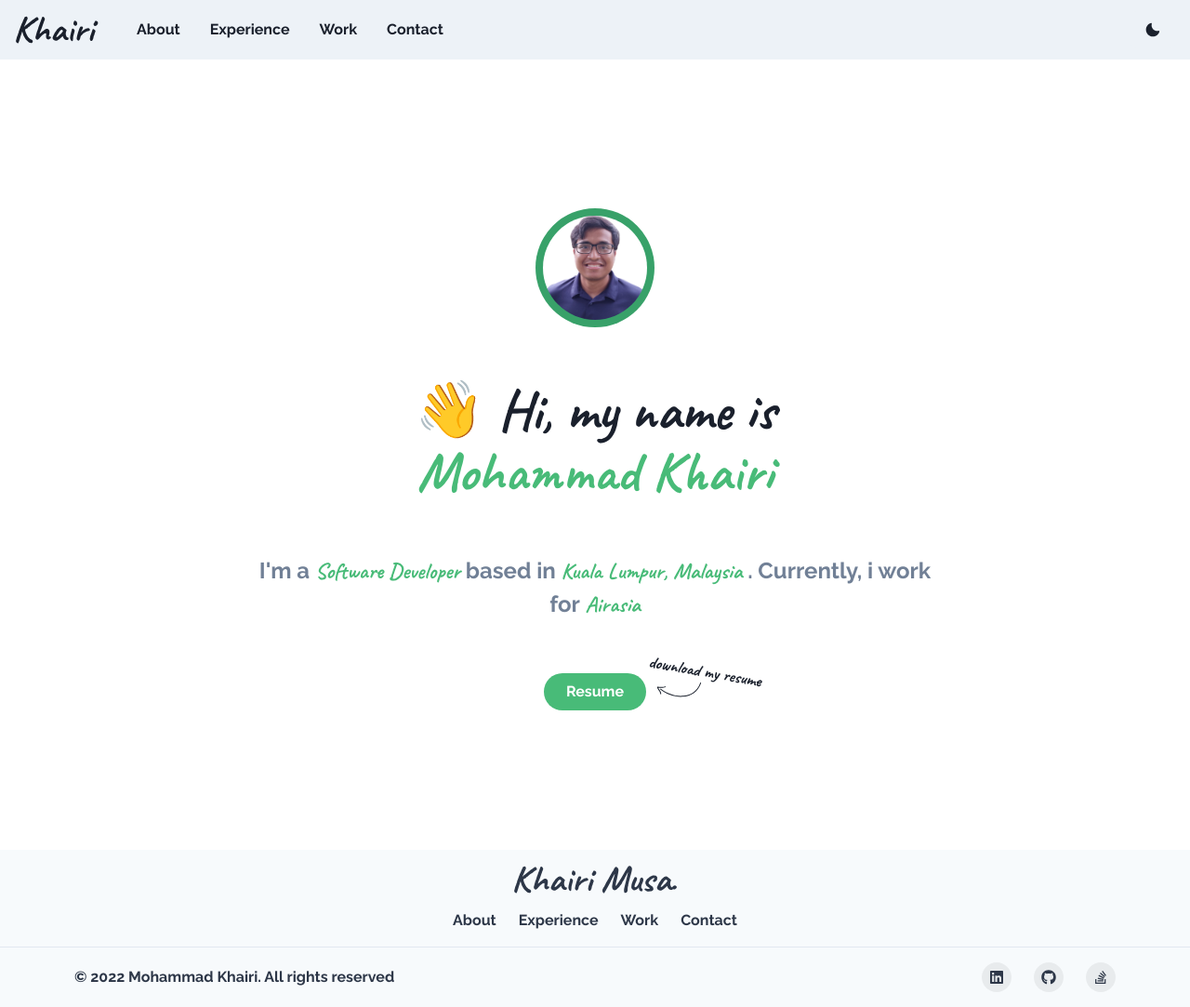
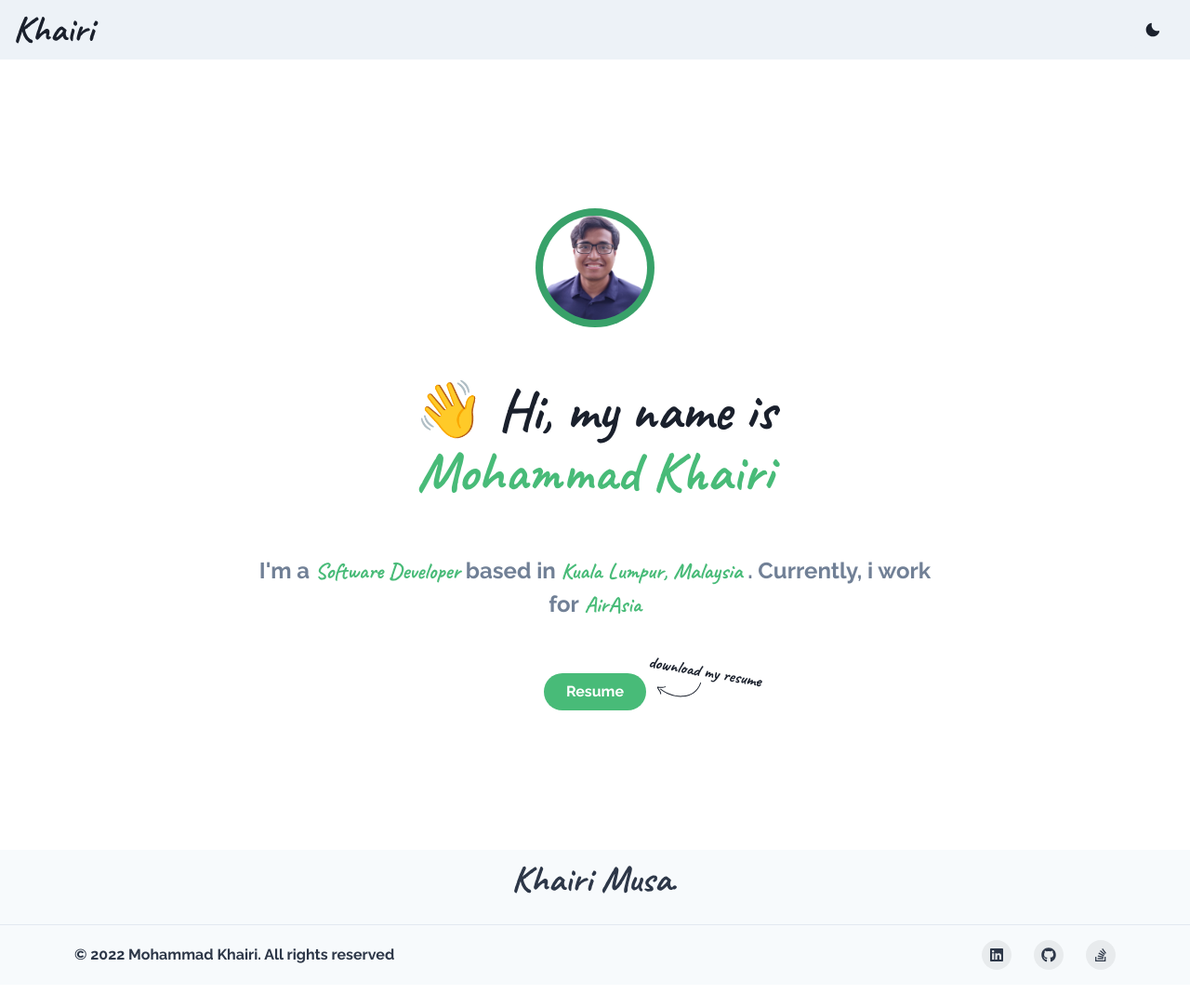
Before and after one commit to khairimusa/kairi-portfolio, a React (Create React App) app: page / in a window 1280 px wide. Shown: the whole page at 93% size. After the commit the page ends 1059 px from the top, so only its background shows below. Built offline with nearby package versions, Linux system fonts and the light colour scheme.

Commit message:
update ui

```diff
--- a/src/components/Footer.tsx
+++ b/src/components/Footer.tsx
@@ -57,10 +57,10 @@ export default function Footer() {
         align={'center'}>
         <LogoFull />
         <Stack direction={'row'} spacing={6}>
-          <Link href={'#'}>About</Link>
-          <Link href={'#'}>Experience</Link>
-          <Link href={'#'}>Work</Link>
-          <Link href={'#'}>Contact</Link>
+          {/* <Link href={'/'}>About</Link>
+          <Link href={'/src/components/WorkInProgress.tsx'}>Experience</Link>
+          <Link href={'/src/components/WorkInProgress.tsx'}>Work</Link>
+          <Link href={'/src/components/WorkInProgress.tsx'}>Contact</Link> */}
         </Stack>
       </Container>
 
--- a/src/components/Hero.tsx
+++ b/src/components/Hero.tsx
@@ -10,6 +10,7 @@ import {
   createIcon,
   Avatar,
   Center,
+  Link,
 } from '@chakra-ui/react';
 
 export default function Hero() {
@@ -45,7 +46,7 @@ export default function Hero() {
           <Heading
             fontWeight={600}
             fontFamily={'Caveat'}
-            fontSize={{ base: '2xl', sm: '4xl', md: '6xl' }}
+            fontSize={{ base: '4xl', sm: '4xl', md: '6xl' }}
             lineHeight={'110%'}>
 
             👋 Hi, my name is <br />
@@ -57,7 +58,7 @@ export default function Hero() {
             <Text color={'gray.500'}>
               I'm a <Text fontWeight={600} fontFamily={'Caveat'} as={'span'} color={'green.400'}> Software Developer </Text>
               based in <Text fontWeight={600} fontFamily={'Caveat'} as={'span'} color={'green.400'}>Kuala Lumpur, Malaysia</Text> . Currently, i work for
-              <Text fontWeight={600} fontFamily={'Caveat'} as={'span'} color={'green.400'}> Airasia</Text>
+              <Text fontWeight={600} fontFamily={'Caveat'} as={'span'} color={'green.400'}> AirAsia</Text>
             </Text>
           </Text>
 
@@ -67,6 +68,11 @@ export default function Hero() {
             align={'center'}
             alignSelf={'center'}
             position={'relative'}>
+            <Link
+              href='./khairi_2023.pdf'
+              download
+              style={{ textDecoration: 'none' }}
+            >
               <Button
                 colorScheme={'green'}
                 bg={'green.400'}
@@ -77,6 +83,7 @@ export default function Hero() {
                 }}>
                 Resume
               </Button>
+            </Link>
             <Box>
               <Icon
                 as={Arrow}
--- a/src/components/Navbar.tsx
+++ b/src/components/Navbar.tsx
@@ -2,7 +2,6 @@ import { ReactNode } from 'react';
 import {
   Box,
   Flex,
-  Avatar,
   HStack,
   Link,
   IconButton,
@@ -13,7 +12,9 @@ import {
   useColorMode,
 } from '@chakra-ui/react';
 import { HamburgerIcon, CloseIcon, MoonIcon, SunIcon } from '@chakra-ui/icons';
+import { Routes, Route } from "react-router-dom";
 import LogoSmall from './LogoSmall';
+import { App } from '../App';
 
 const Links = ['About', 'Experience', 'Work', 'Contact'];
 
@@ -39,23 +40,24 @@ export default function Navbar() {
     <>
       <Box bg={useColorModeValue('gray.100', 'gray.900')} px={4}>
         <Flex h={16} alignItems={'center'} justifyContent={'space-between'}>
-          <IconButton
+          {/* <IconButton
             size={'md'}
             icon={isOpen ? <CloseIcon /> : <HamburgerIcon />}
             aria-label={'Open Menu'}
             display={{ md: 'none' }}
             onClick={isOpen ? onClose : onOpen}
-          />
+          /> */}
+          <Box><LogoSmall /></Box>
           <HStack spacing={8} alignItems={'center'}>
-            <Box><LogoSmall /></Box>
-            <HStack
+            {/* <HStack
               as={'nav'}
               spacing={4}
               display={{ base: 'none', md: 'flex' }}>
               {Links.map((link) => (
-                <NavLink key={link}>{link}</NavLink>
+                <NavLink key={link}>
+                </NavLink>
               ))}
-            </HStack>
+            </HStack> */}
           </HStack>
           <Flex alignItems={'center'}>
             <Stack direction={'row'} spacing={7}>
```
Also changed, not shown: src/components/WorkInProgress.tsx (added, +11 -0 lines). Lines whose indentation alone changed are shown as unchanged.
